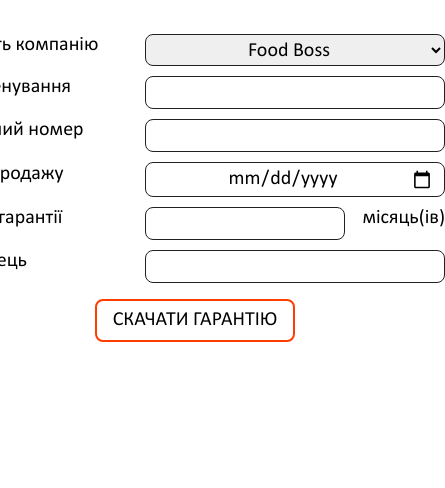
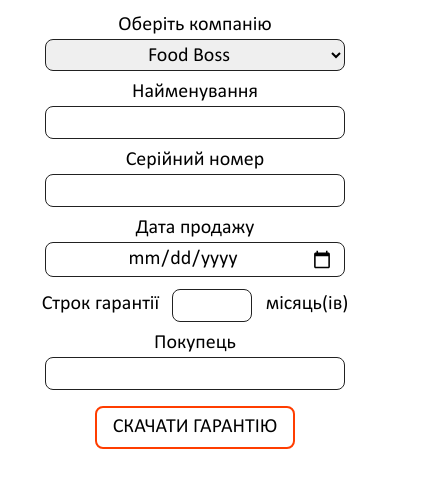
Before and after one commit to AndrijKarmaza/warranty_generator, a website built with Parcel: page src/index.html in a window 390 px wide. Shown: the whole page, 445 px wide, since content can reach past the window. Built offline with nearby package versions, Linux system fonts and the light colour scheme; files whose address does not match are found by name.

Commit message:
add mobile

```diff
--- a/src/index.html
+++ b/src/index.html
@@ -32,7 +32,7 @@
         <input type="date" name="date" />
       </label>
 
-      <label>
+      <label class="label_period">
         Строк гарантії
         <input type="number" name="period" min="1" class="input_period" />
         місяць(ів)
--- a/src/sass/index.scss
+++ b/src/sass/index.scss
@@ -9,6 +9,10 @@
   font-style: normal;
 }
 
+.container {
+  padding: 0 10px;
+}
+
 .warranty_form {
   display: flex;
   margin: 24px auto;
@@ -18,11 +22,34 @@
   font-size: 20px;
 }
 
+@media screen and (max-width: 520px) {
+  .warranty_form {
+    margin-top: 4px;
+  }
+}
+
 label {
   display: flex;
   width: 500px;
   justify-content: space-between;
   align-items: center;
+}
+
+@media screen and (max-width: 520px) {
+  label {
+    max-width: 320px;
+    flex-direction: column;
+    margin-top: 10px;
+  }
+}
+
+@media screen and (max-width: 520px) {
+  .label_period {
+    display: flex;
+    flex-direction: row;
+    align-items: center;
+    justify-content: space-around;
+  }
 }
 
 input,
@@ -36,6 +63,13 @@ select {
   text-align: center;
 }
 
+@media screen and (max-width: 520px) {
+  input,
+  select {
+    margin-top: 2px;
+  }
+}
+
 input:active,
 select:active,
 input:focus,
@@ -47,6 +81,13 @@ select:focus {
 .input_period {
   width: 200px;
   margin-left: 65px;
+}
+
+@media screen and (max-width: 520px) {
+  .input_period {
+    width: 80px;
+    margin-left: 0;
+  }
 }
 
 .submit_btn {
```
